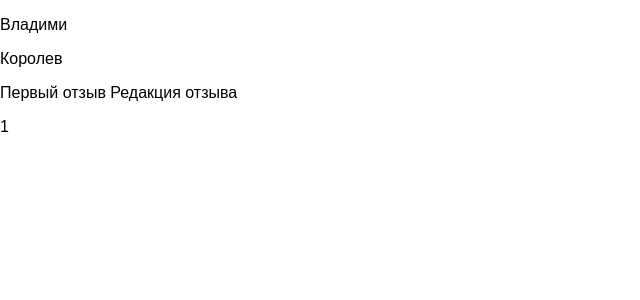
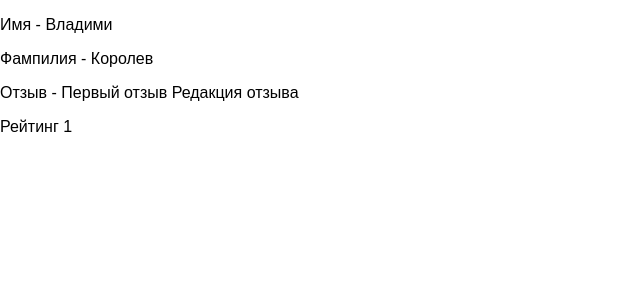
Before and after one commit to VladimirKorolev1986/form_project_new, a Django app: page /detail/1 in a window 1280 px wide. Shown: the top 300 px of the page, without its empty margins (0-640 px from the left). Run offline with Django 4.2, Linux system fonts and the light colour scheme; data comes from the database, SQL or seed files in the repository.

Commit message:
new commit

```diff
--- a/feedback/templates/feedback/detail_feedback.html
+++ b/feedback/templates/feedback/detail_feedback.html
@@ -1,14 +1,14 @@
 {% extends 'base.html' %}
 
 {% block title %}
-    тест
+    One feedback
 {% endblock %}
 
 {% block content %}
-    <p>{{write.name}}</p>
-    <p>{{write.surname}}</p>
-    <p>{{write.feedback}}</p>
-    <p>{{write.rating}}</p>
+    <p> Имя - {{feedback.name}}</p>
+    <p>Фампилия -  {{feedback.surname}}</p>
+    <p> Отзыв - {{feedback.feedback}}</p>
+    <p> Рейтинг {{ feedback.rating}}</p>
 
 
 
--- a/feedback/urls.py
+++ b/feedback/urls.py
@@ -5,7 +5,7 @@ from .views import FeedBackView, UpdateFeedBack, DoneView, ListFeedBack, DetailF
 urlpatterns = [
     path('done', DoneView.as_view()),
     path('list', ListFeedBack.as_view()),
-    path('detail/<int:id_feedback>', DetailFeedBack.as_view()),
+    path('detail/<int:pk>', DetailFeedBack.as_view()),
     path('', FeedBackView.as_view()),
     path('<int:id_feedback>', UpdateFeedBack.as_view()),
 ]
--- a/feedback/views.py
+++ b/feedback/views.py
@@ -4,7 +4,7 @@ from .forms import FeedbackForm
 from .models import Feedback
 from django.views import View
 from django.views.generic.base import TemplateView
-from django.views.generic import ListView
+from django.views.generic import ListView, DetailView
 
 
 class FeedBackView(View):
@@ -76,13 +76,9 @@ class UpdateFeedBack(View):
 #         form = FeedbackForm(instance=feed)
 #     return render(request, 'feedback/feedback.html', context={'form': form})
 
-# class ListFeedBack(TemplateView):
-#     template_name = 'feedback/list_feedback.html'
-#
-#     def get_context_data(self, **kwargs):
-#         context = super().get_context_data(**kwargs)
-#         context['list'] = Feedback.objects.all()
-#         return context
+class DetailFeedBack(DetailView):
+    template_name = 'feedback/detail_feedback.html'
+    model = Feedback
 
 class ListFeedBack(ListView):
     template_name = 'feedback/list_feedback.html'
@@ -94,10 +90,10 @@ class ListFeedBack(ListView):
         return queryset
 
 
-class DetailFeedBack(TemplateView):
-    template_name = 'feedback/detail_feedback.html'
-
-    def get_context_data(self, **kwargs):
-        context = super().get_context_data(**kwargs)
-        context['write'] = Feedback.objects.get(id=kwargs['id_feedback'])
-        return context
+# class DetailFeedBack(TemplateView):
+#     template_name = 'feedback/detail_feedback.html'
+#
+#     def get_context_data(self, **kwargs):
+#         context = super().get_context_data(**kwargs)
+#         context['write'] = Feedback.objects.get(id=kwargs['id_feedback'])
+#         return context
```
